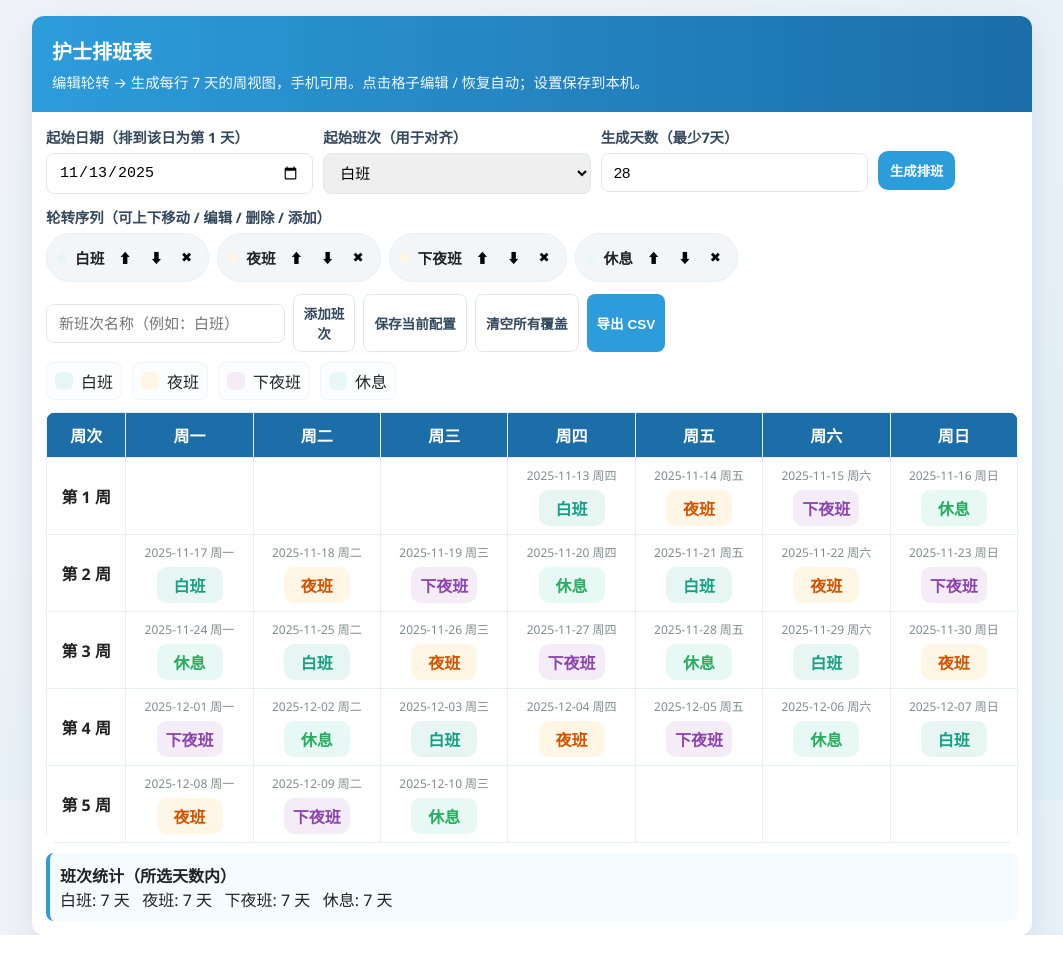
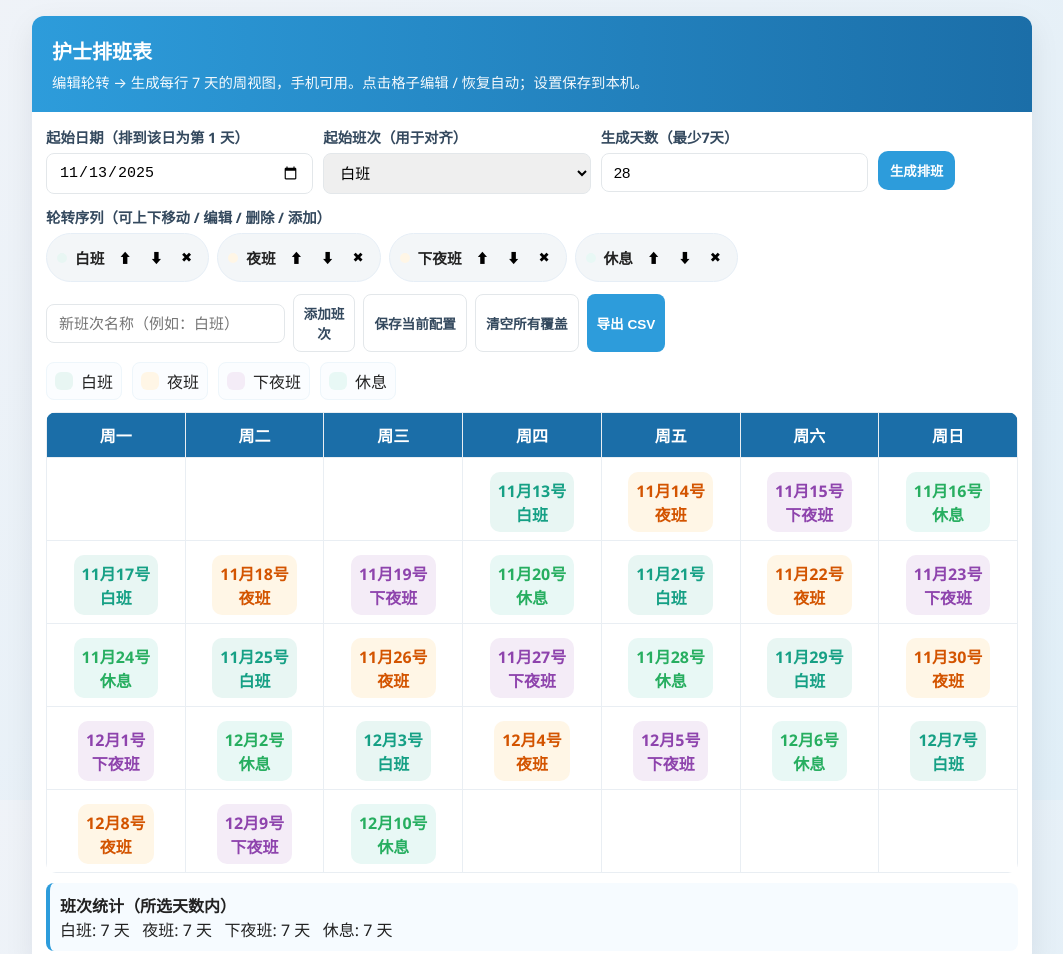
Before and after one commit to confidentcz/shift-scheduler, a plain HTML site: page index.html in a window 1280 px wide. Shown: the top 954 px of the page, without its empty margins (108-1171 px from the left). Drawn offline with Linux system fonts and the light colour scheme.

Commit message:
简化排班表格

```diff
--- a/index.html
+++ b/index.html
@@ -314,37 +314,32 @@
   function swap(arr, i, j){ const t=arr[i]; arr[i]=arr[j]; arr[j]=t; }
 
   // schedule rendering: produce table with weeks (one row = 7 days)
-  // schedule rendering: produce table with weeks (align by weekday)
-function renderSchedule() {
+ function renderSchedule() {
   startDate = startDateEl.value || startDate;
   daysCount = Math.max(7, Number(daysCountEl.value) || daysCount);
   startShift = startShiftEl.value || startShift;
   if (!startDate) { alert('请选择起始日期'); return; }
 
-  // 起始日是星期几 (1=周一, 7=周日)
   const firstDay = parseDate(startDate);
   let weekday = firstDay.getDay();
   weekday = weekday === 0 ? 7 : weekday; // 周日改为7
 
-  // 前面需要补几个空格（weekday-1）
   const dates = [];
   for (let i = 0; i < weekday - 1; i++) {
-    dates.push(null); // 占位
+    dates.push(null);
   }
-  // 再追加实际天数
   for (let i = 0; i < daysCount; i++) {
     const d = addDays(firstDay, i);
     dates.push(isoDate(d));
   }
 
-  // 每7天一行
   const weeks = [];
   for (let i = 0; i < dates.length; i += 7) {
     weeks.push(dates.slice(i, i + 7));
   }
 
-  const theadWeekdays = ['周一', '周二', '周三', '周四', '周五', '周六', '周日'];
-  let html = '<table class="schedule"><thead><tr><th>周次</th>';
+  const theadWeekdays = ['周一','周二','周三','周四','周五','周六','周日'];
+  let html = '<table class="schedule"><thead><tr>';
   for (let w = 0; w < 7; w++) html += `<th>${theadWeekdays[w]}</th>`;
   html += '</tr></thead><tbody>';
 
@@ -352,24 +347,19 @@ function renderSchedule() {
   cycle.forEach(s => counts[s] = 0);
   Object.values(overrides).forEach(v => { if (v && !(v in counts)) counts[v] = 0; });
 
-  // 计算 cycle 起始索引
   let startIndex = cycle.indexOf(startShift);
   if (startIndex === -1) startIndex = 0;
 
-  weeks.forEach((weekArr, wi) => {
-    html += `<tr class="week-row"><td style="font-weight:700">第 ${wi + 1} 周</td>`;
+  weeks.forEach((weekArr) => {
+    html += `<tr class="week-row">`;
     for (let di = 0; di < 7; di++) {
       const date = weekArr[di];
-      if (!date) {
-        html += '<td></td>';
-        continue;
-      }
+      if (!date) { html += '<td></td>'; continue; }
 
-      // 计算与 startDate 的天数差（忽略补空格部分）
       const diffDays = Math.round((parseDate(date) - firstDay) / (24 * 3600 * 1000));
       let shift = overrides[date] ?? '';
-      if (!shift) {
-        if (cycle.length > 0) shift = cycle[(startIndex + diffDays) % cycle.length] || '';
+      if (!shift && cycle.length > 0) {
+        shift = cycle[(startIndex + diffDays) % cycle.length];
       }
 
       if (shift) {
@@ -379,10 +369,14 @@ function renderSchedule() {
 
       const cls = getShiftClass(shift);
       const overrideMark = overrides[date] ? 'cell-override' : '';
-      html += `<td data-date="${date}" class="cell ${overrideMark}" style="vertical-align:middle;cursor:pointer" title="点击或双击修改">`;
-      html += `<div class="date-small">${date} ${weekdayName(date)}</div>`;
-      html += `<div class="cell-shift ${cls}">${escapeHtml(shift || '')}</div>`;
-      if (overrides[date]) html += `<div style="font-size:11px;color:#666;margin-top:6px">（已覆盖）</div>`;
+
+      // 提取“月日”
+      const dObj = parseDate(date);
+      const month = dObj.getMonth() + 1;
+      const dayNum = dObj.getDate();
+
+      html += `<td data-date="${date}" class="cell ${overrideMark}" style="vertical-align:middle;cursor:pointer">`;
+      html += `<div class="cell-shift ${cls}">${month}月${dayNum}号<br>${escapeHtml(shift || '')}</div>`;
       html += `</td>`;
     }
     html += '</tr>';
@@ -396,11 +390,9 @@ function renderSchedule() {
     td.addEventListener('dblclick', cellDblClickHandler);
   });
 
-  // 班次统计
+  // 统计信息
   let statHtml = '<strong>班次统计（所选天数内）</strong><br/>';
-  Object.keys(counts).forEach(k => {
-    statHtml += `${k}: ${counts[k]} 天 &nbsp;&nbsp;`;
-  });
+  Object.keys(counts).forEach(k => statHtml += `${k}: ${counts[k]} 天 &nbsp;&nbsp;`);
   statsEl.style.display = 'block';
   statsEl.innerHTML = statHtml;
 }
```
